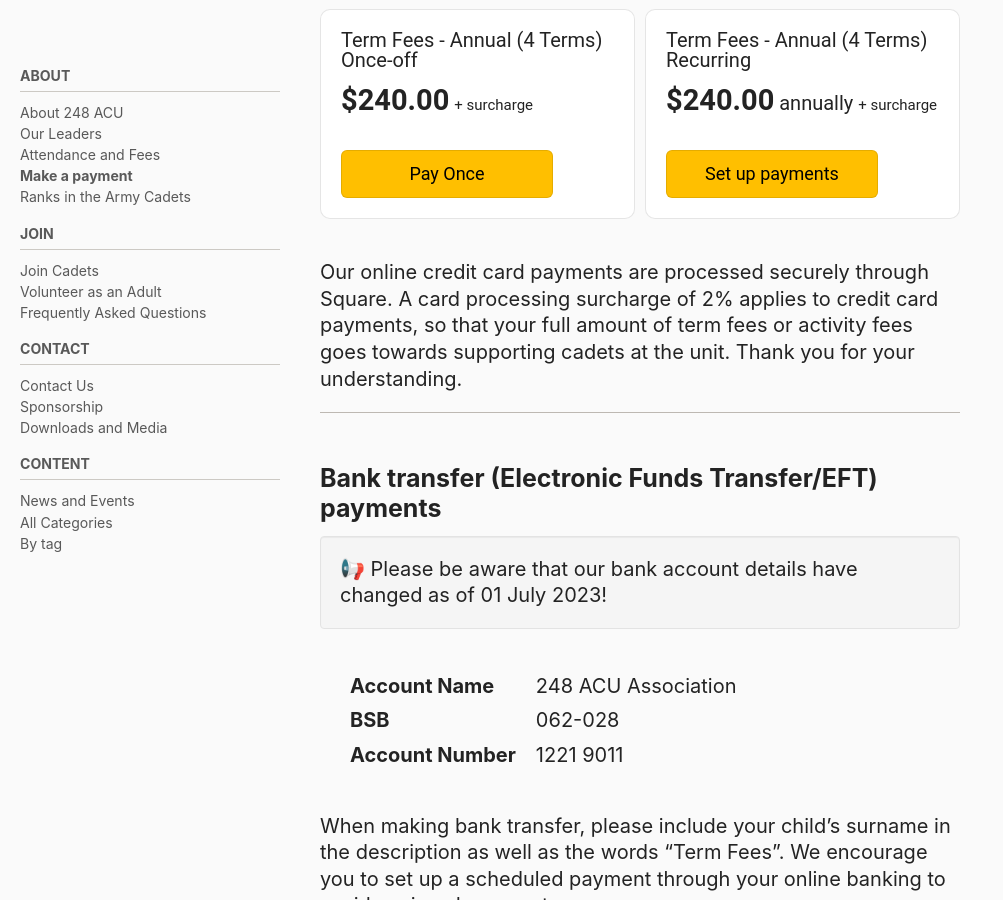
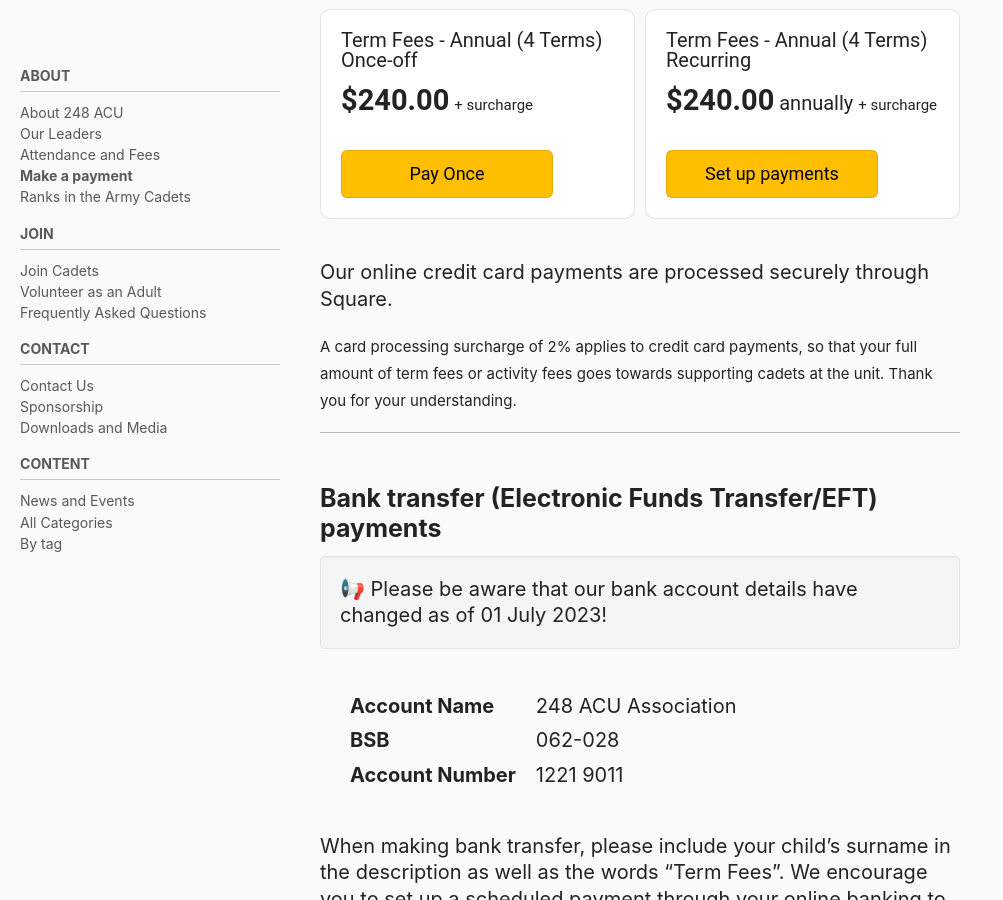
Before and after one commit to alansfyeung/248acu-website, a Jekyll site: the page built from _pages/payments.md, in a window 1280 px wide and 900 px high, scrolled down 530 px. Shown: the whole window, without its empty margins (0-1003 px from the left). Built offline with Jekyll 4.4.1, drawn with Linux system fonts in a browser that asks for light colours; cached includes are drawn as plain includes.

Commit message:
Copy changes

```diff
--- a/_pages/payments.md
+++ b/_pages/payments.md
@@ -39,7 +39,9 @@ sidebar:
 
 </div>
 
-Our online credit card payments are processed securely through Square. A card processing surcharge of 2% applies to credit card payments, so that your full amount of term fees or activity fees goes towards supporting cadets at the unit. Thank you for your understanding.
+Our online credit card payments are processed securely through Square.
+
+<small>A card processing surcharge of 2% applies to credit card payments, so that your full amount of term fees or activity fees goes towards supporting cadets at the unit. Thank you for your understanding.</small>
 
 ---
 
```
Also changed, not shown: _posts/_drafts/2024-05-11-ocs-update-may-2024.md (added, +17 -0 lines).
